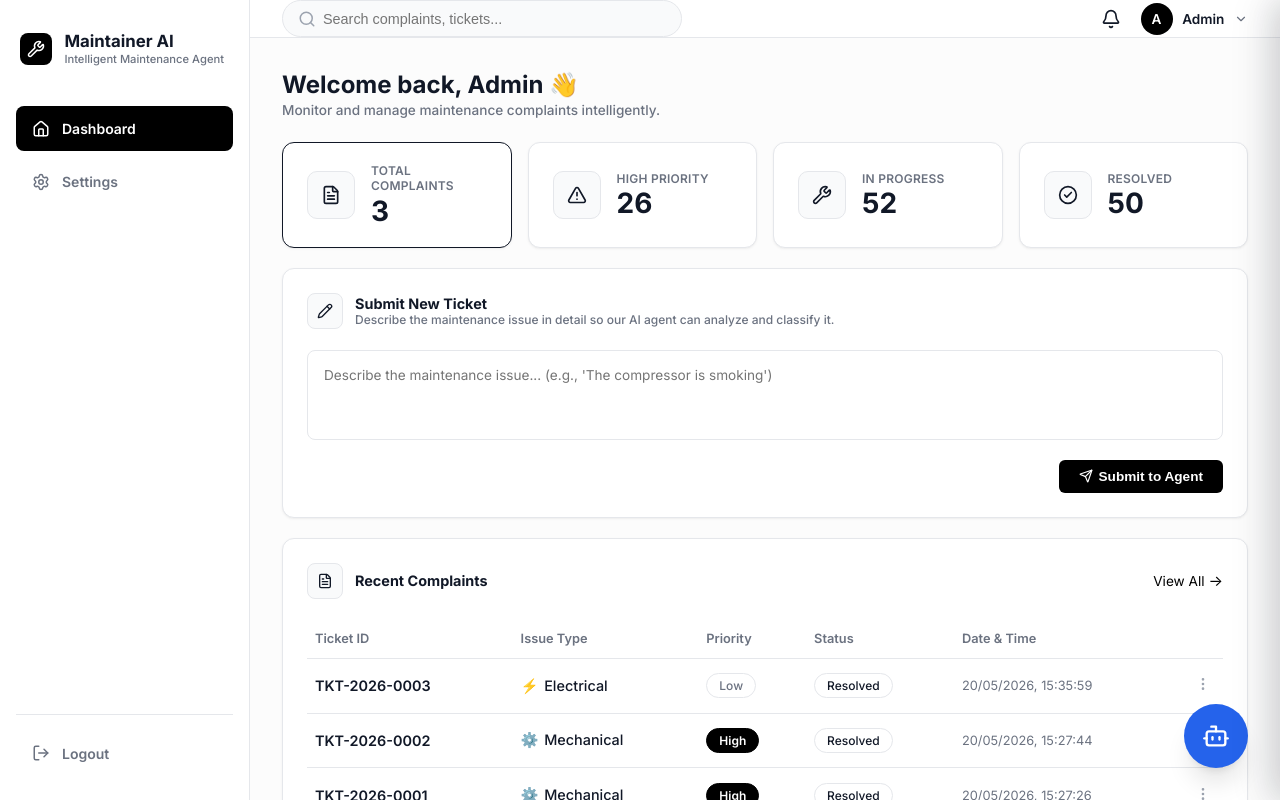
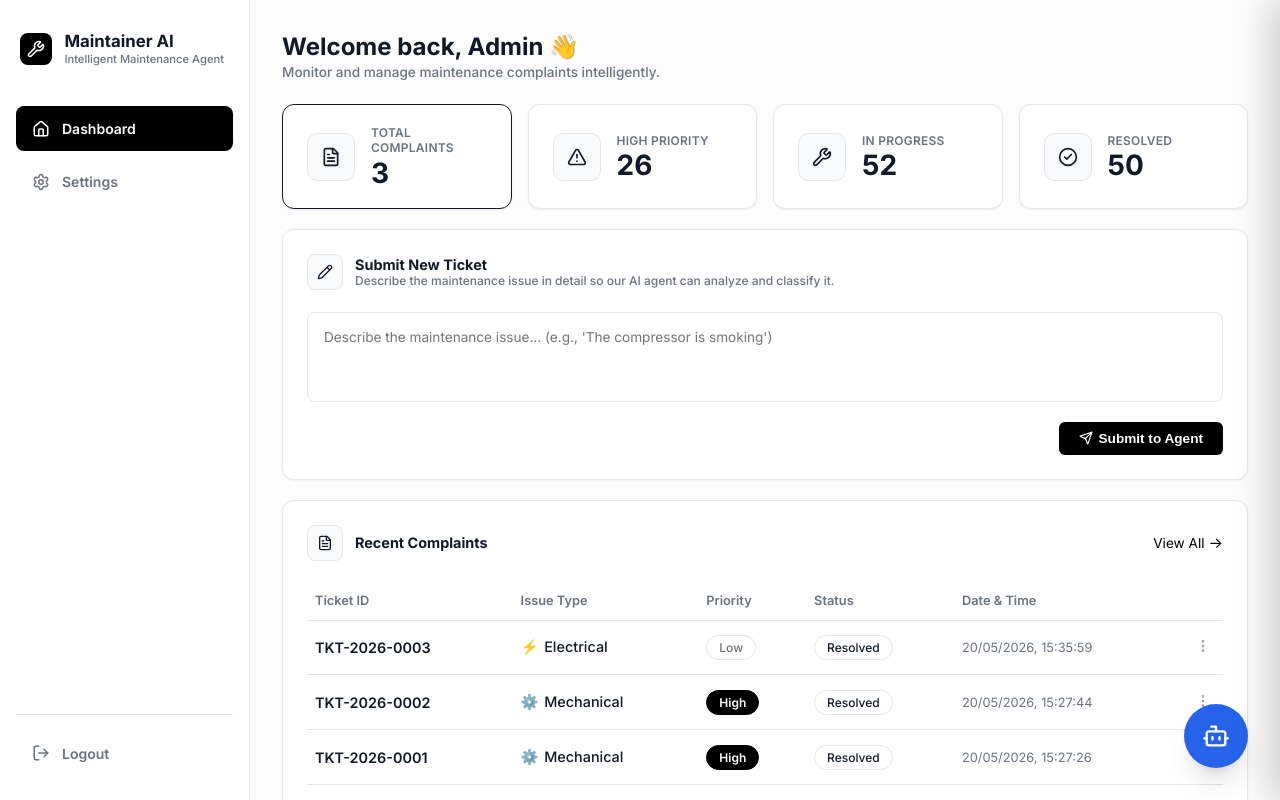
Before and after one commit to Vikash9546/OpsFloAssignment, a React app in the folder frontend/: page / in a window 1280 px wide. Built offline with nearby package versions, Linux system fonts and the light colour scheme; no server answers; the HTML template or start-up script is replaced by a standard one.

Commit message:
style: remove top header from admin dashboard for a cleaner look

```diff
--- a/frontend/src/App.jsx
+++ b/frontend/src/App.jsx
@@ -2,7 +2,7 @@ import React, { useState } from 'react';
 import MaintainerDashboard from './components/MaintainerDashboard';
 import RAGChatbot from './components/RAGChatbot';
 import {
-  Wrench, Home, Settings, Bell, Search, Bot, ChevronDown, LogOut
+  Wrench, Home, Settings, Bot, LogOut
 } from 'lucide-react';
 
 function App() {
@@ -54,22 +54,7 @@ function App() {
 
       {/* Scrollable Main Content Dashboard */}
       <main className="main-content">
-        <header className="top-header" style={{ height: '64px', borderBottom: '1px solid #e5e7eb' }}>
-          <div className="search-wrapper">
-            <Search size={18} style={{ color: '#9ca3af' }} />
-            <input type="text" className="search-bar" placeholder="Search complaints, tickets..." style={{ background: '#f9fafb' }} />
-          </div>
-          <div style={{ display: 'flex', alignItems: 'center', gap: '1.25rem' }}>
-            <div style={{ cursor: 'pointer', display: 'flex', alignItems: 'center', justifyContent: 'center' }}>
-              <Bell size={20} style={{ color: '#111827' }} />
-            </div>
-            <div style={{ display: 'flex', alignItems: 'center', gap: '0.6rem', cursor: 'pointer' }}>
-              <div style={{ width: '32px', height: '32px', borderRadius: '50%', background: '#000000', color: 'white', display: 'flex', alignItems: 'center', justifyContent: 'center', fontSize: '0.85rem', fontWeight: 600 }}>A</div>
-              <span style={{ fontSize: '0.85rem', fontWeight: 600, color: '#111827' }}>Admin</span>
-              <ChevronDown size={14} style={{ color: '#6b7280' }} />
-            </div>
-          </div>
-        </header>
+
 
         <MaintainerDashboard triggerDiagnostics={triggerDiagnostics} />
 
```
